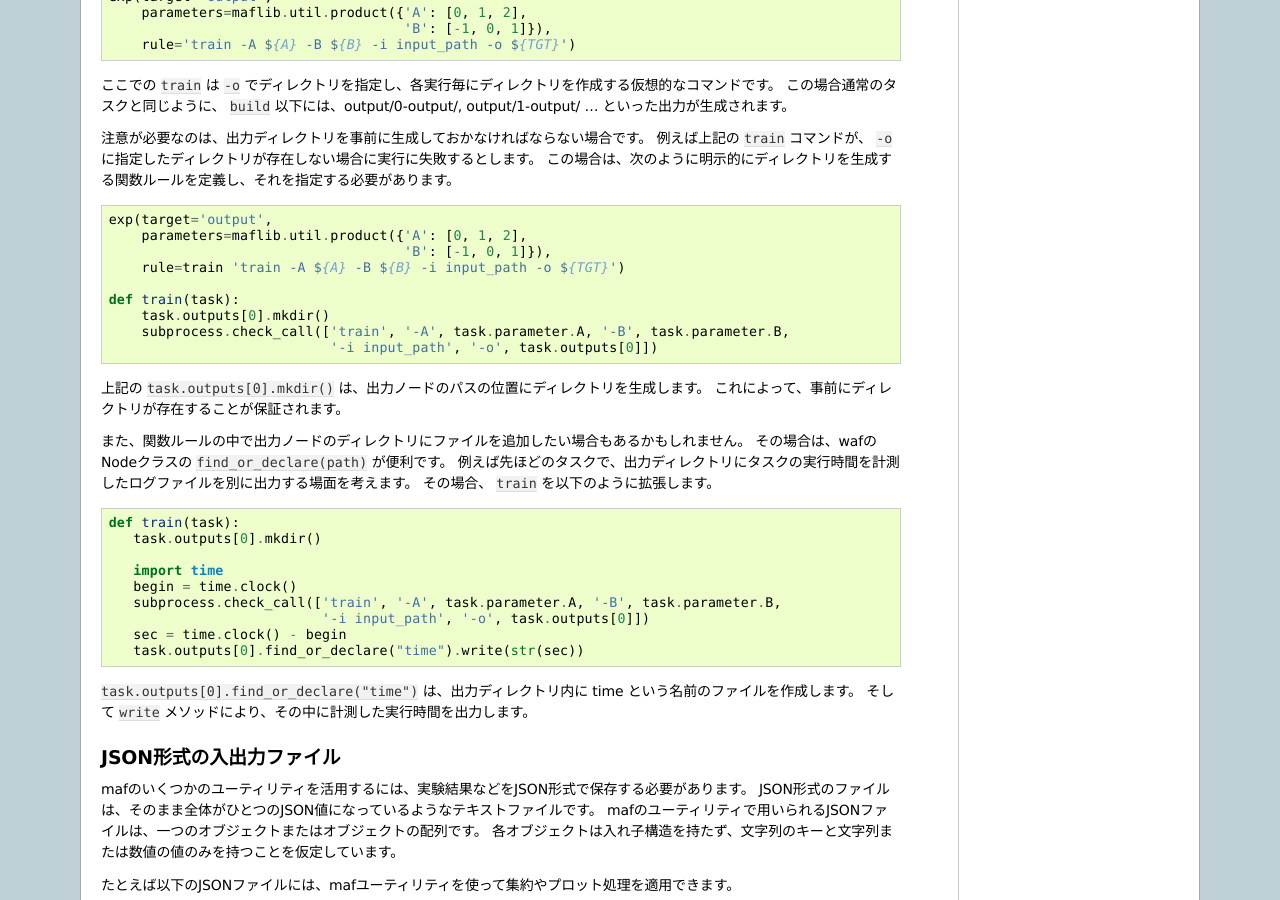
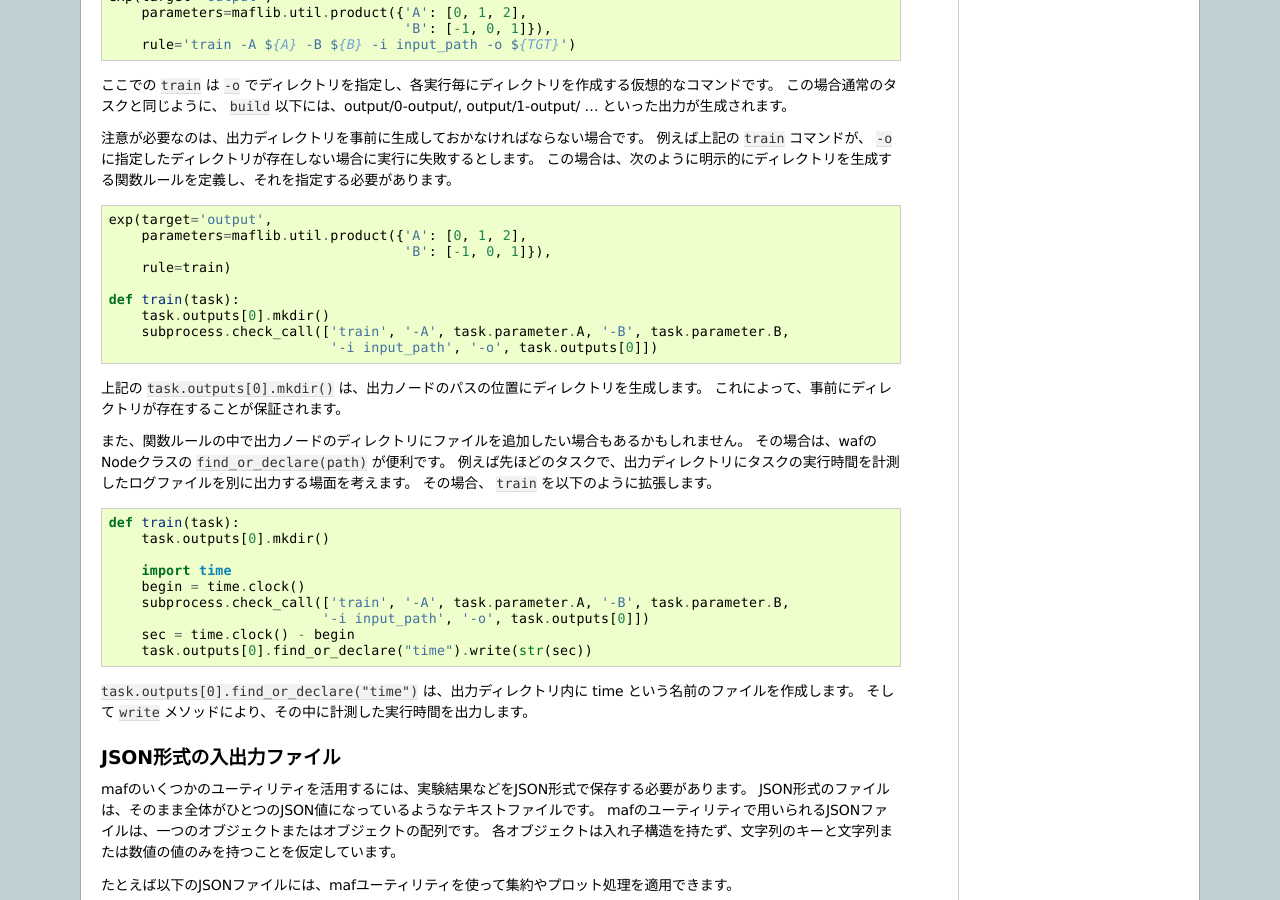
Before and after one commit to pfi/maf, a Sphinx documentation site: the page built from document/source/usage.rst, in a window 1280 px wide and 900 px high, scrolled down 6844 px. Built offline with Sphinx 7.4.7, drawn with Linux system fonts in a browser that asks for light colours; formulas are drawn with MathJax 3.

Commit message:
Revise sample code of director node

```diff
--- a/document/source/usage.rst
+++ b/document/source/usage.rst
@@ -336,7 +336,7 @@ mafでは、メタノードが持つ複数のパラメータに対するノー
    exp(target='output',
        parameters=maflib.util.product({'A': [0, 1, 2],
                                        'B': [-1, 0, 1]}),
-       rule=train 'train -A ${A} -B ${B} -i input_path -o ${TGT}')
+       rule=train)
 
    def train(task):
        task.outputs[0].mkdir()
@@ -354,14 +354,14 @@ mafでは、メタノードが持つ複数のパラメータに対するノー
 .. code-block:: python
 
     def train(task):
-       task.outputs[0].mkdir()
+        task.outputs[0].mkdir()
 
-       import time
-       begin = time.clock()
-       subprocess.check_call(['train', '-A', task.parameter.A, '-B', task.parameter.B,
+        import time
+        begin = time.clock()
+        subprocess.check_call(['train', '-A', task.parameter.A, '-B', task.parameter.B,
                               '-i input_path', '-o', task.outputs[0]])
-       sec = time.clock() - begin
-       task.outputs[0].find_or_declare("time").write(str(sec))
+        sec = time.clock() - begin
+        task.outputs[0].find_or_declare("time").write(str(sec))
 
 ``task.outputs[0].find_or_declare("time")`` は、出力ディレクトリ内に time という名前のファイルを作成します。
 そして ``write`` メソッドにより、その中に計測した実行時間を出力します。
```
